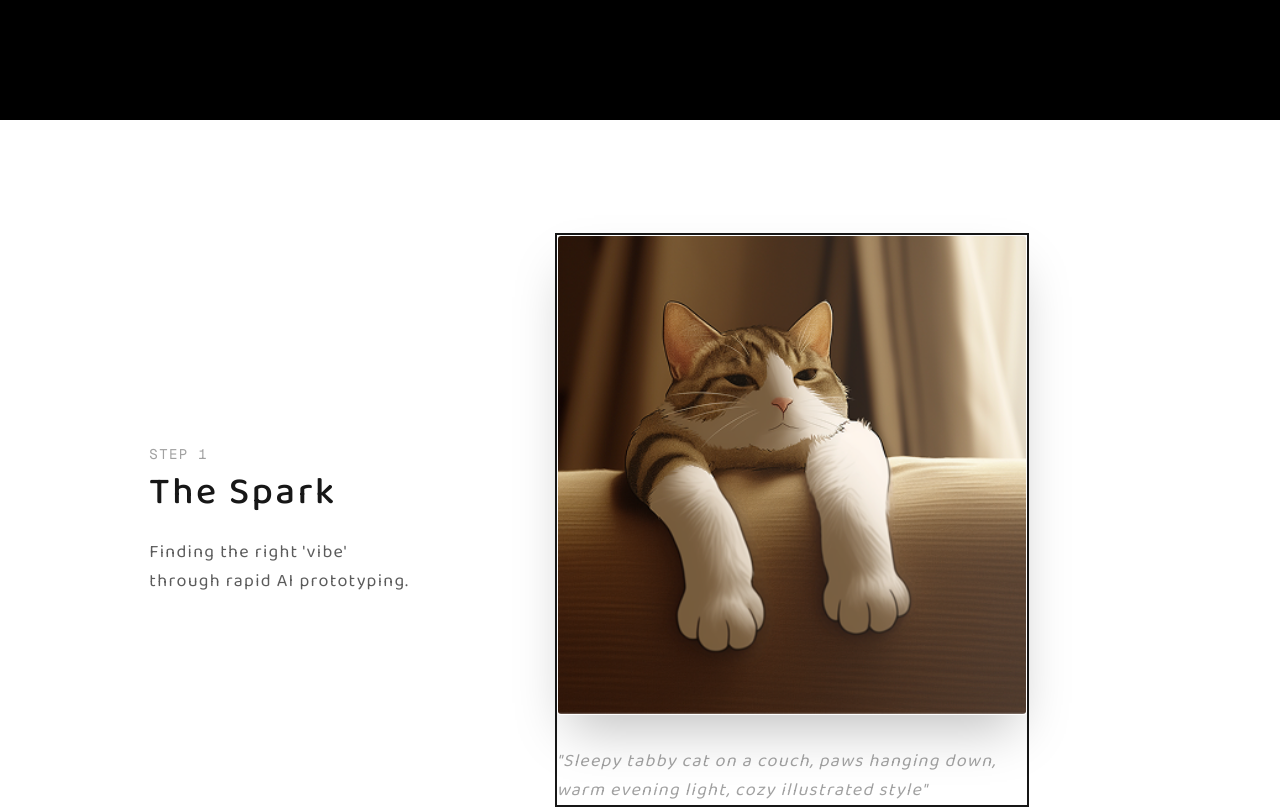
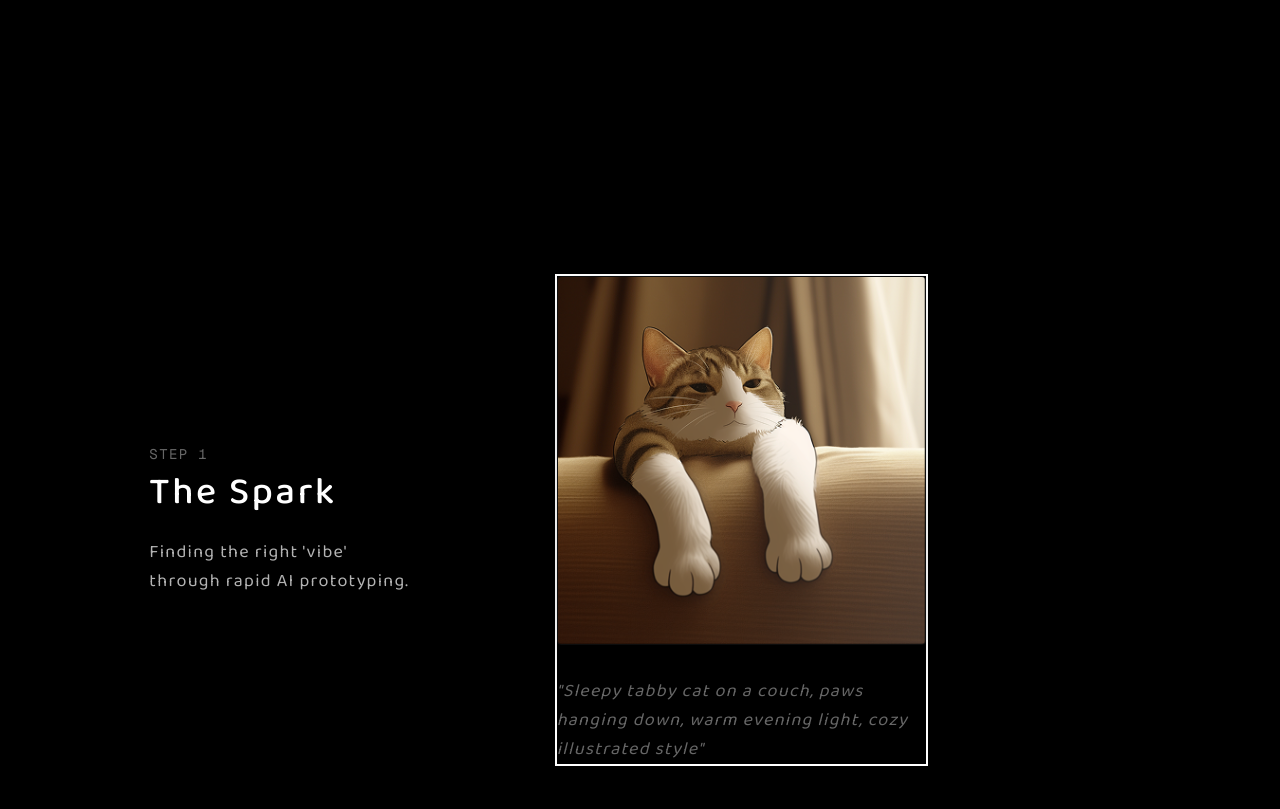
Before and after one commit to SirShabluli/portfolio, a Next.js app: page / in a window 1280 px wide. Shown: the part 680-1489 px from the top of the page. Built offline with nearby package versions, Linux system fonts and the light colour scheme.

Commit message:
changed that the cols span from 5 to  4, added svg photo of the last cat photo

```diff
--- a/src/app/components/StepSection.js
+++ b/src/app/components/StepSection.js
@@ -2,7 +2,7 @@ import Image from "next/image";
 
 export default function StepSection({ step }) {
   return (
-    <div className="step-container grid grid-cols-12 h-screen w-full items-center gap-8 px-12">
+    <div className="step-container grid grid-cols-12 h-screen w-full items-center gap-8 px-12 bg-black text-white">
       {/* צד שמאל: טקסטים - תופס 3 עמודות מתוך 12, מתחיל מעמודה 2 */}
       <div className="text-side col-start-2 col-span-3 flex flex-col justify-center">
         <span className="text-sm uppercase tracking-widest opacity-40 font-mono">
@@ -31,15 +31,14 @@ export default function StepSection({ step }) {
       </div>
 
       {/* צד ימין: תמונות - תופס 5 עמודות, מתחיל עמודה 2 מימין */}
-      <div className="image-side col-end-11 col-span-5 flex flex-col justify-center border-2">
-        <div className="relative w-full h-[60vh]">
-          <Image
-            src={step.image}
-            fill
-            className="object-cover shadow-2xl rounded-sm border border-white/5"
-            alt={step.title}
-          />
-        </div>
+      <div className="image-side col-end-10 col-span-4 flex flex-col justify-center border-2">
+        <Image
+          src={step.image}
+          width={1000}
+          height={1000}
+          className="w-full h-auto shadow-2xl rounded-sm border border-white/5"
+          alt={step.title}
+        />
 
         {/* הצגה מותנית של הכיתוב מתחת לתמונה */}
         {step.subCaption && (
--- a/src/data/projectData.js
+++ b/src/data/projectData.js
@@ -31,7 +31,7 @@ export const catProjectSteps = [
     title: "The Result",
     description:
       "Translating an abstract idea into a finalized, scalable vector artwork.",
-    image: "/images/catFrame4.png",
+    image: "/images/catFrame4.svg",
     subCaption: "",
     quotes: [
       {
```
Also changed, not shown: public/images/catFrame4.svg (added).
